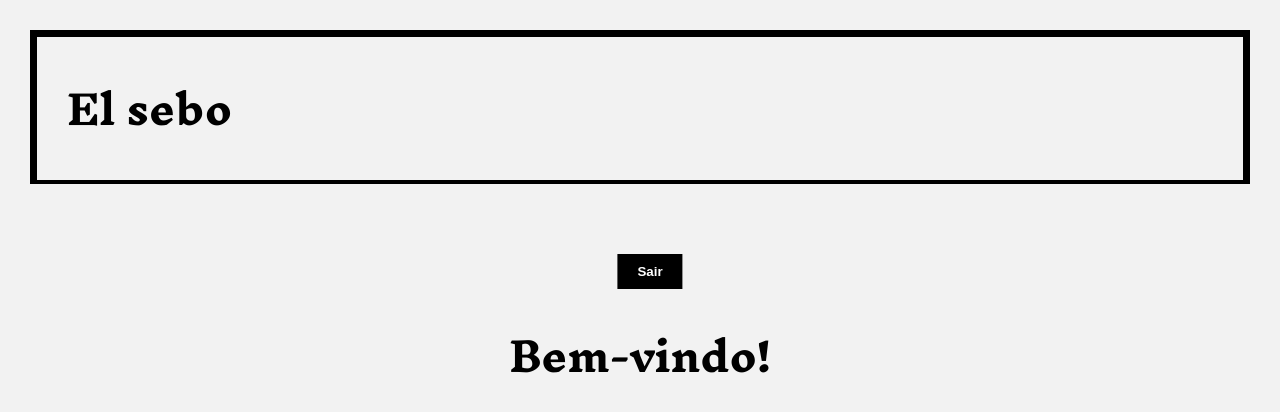
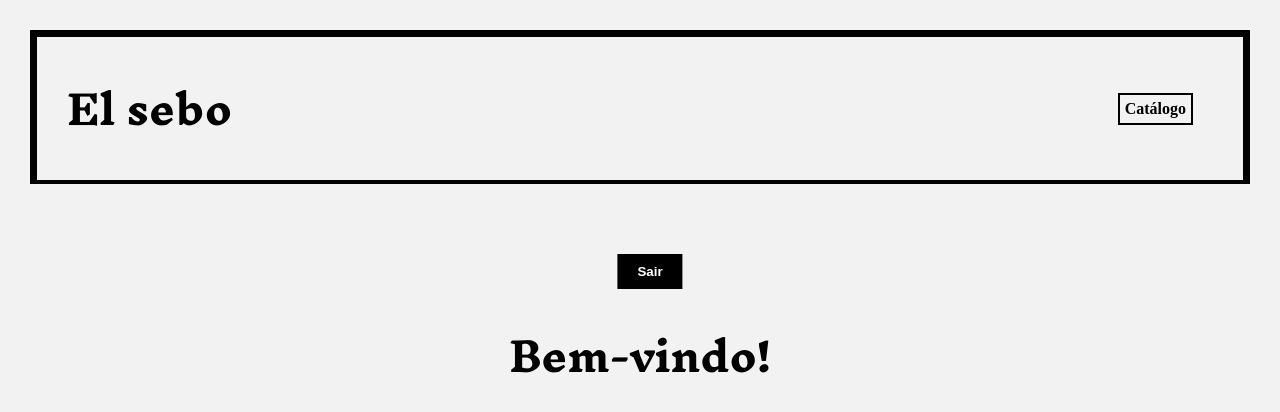
Before and after one commit to Ruan6400/Livraria-elsebo, a plain HTML site: page dashboard.html in a window 1280 px wide. Drawn offline with Linux system fonts and the light colour scheme; no server answers; sample sign-in values are in the browser's storage.

Commit message:
link pro catálogo

```diff
--- a/dashboard.html
+++ b/dashboard.html
@@ -34,11 +34,22 @@
             display: block;
             margin: 10px;
         }
+        header:has(>h1){
+            display: flex;
+            justify-content: space-between;
+            align-items: center;
+        }
+        header a{
+            height: auto;
+        }
     </style>
 </head>
 <body>
     <header>
         <h1>El sebo</h1>
+        <ul>
+            <li><a href="index.html">Catálogo</a></li>
+        </ul>
     </header>
     <div>
         <button id="logout">Sair</button>
```
